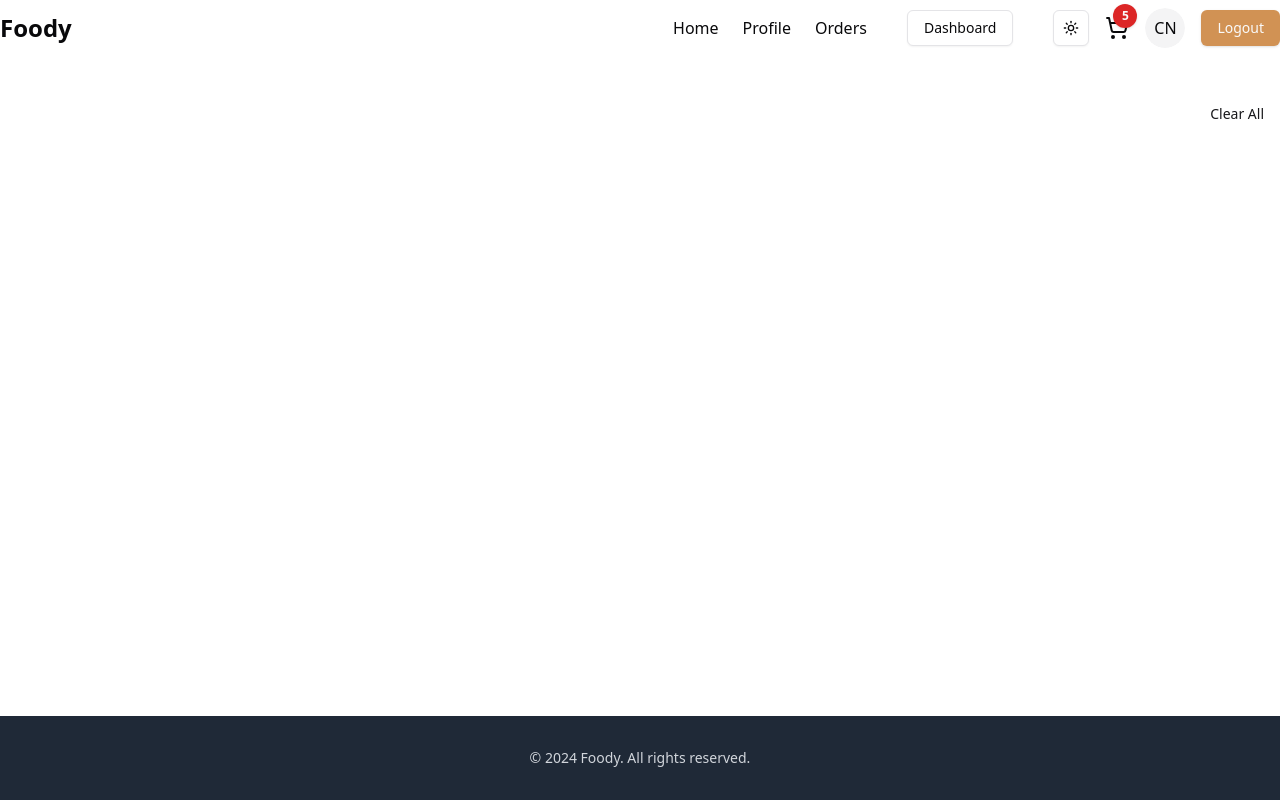
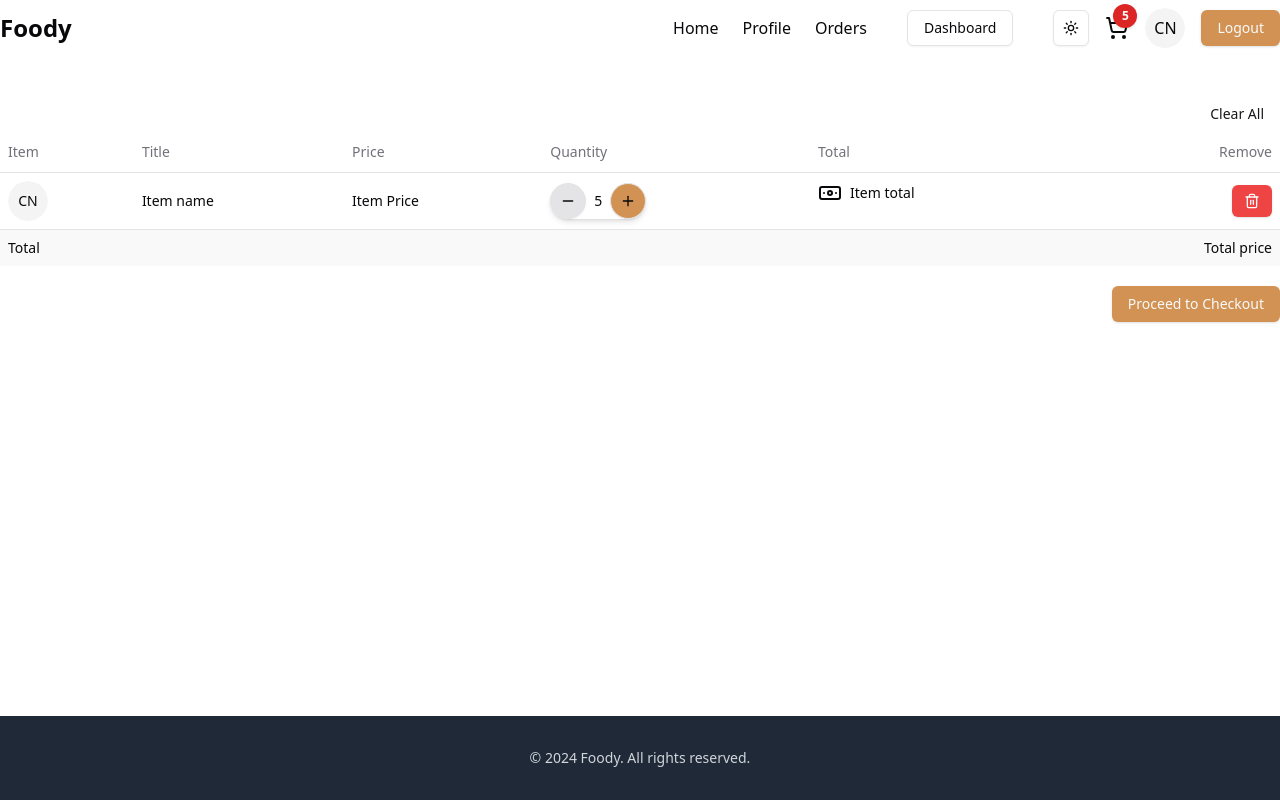
Before and after one commit to himankshu1/foody-mern-typescript, a React (Vite) app in the folder frontend/: page /cart in a window 1280 px wide. Built offline with nearby package versions, Linux system fonts and the light colour scheme.

Commit message:
add cart page

```diff
--- a/frontend/src/components/Cart.tsx
+++ b/frontend/src/components/Cart.tsx
@@ -1,11 +1,113 @@
+import { Banknote, Minus, Plus, Trash2 } from "lucide-react";
+import { Avatar, AvatarFallback, AvatarImage } from "./ui/avatar";
 import { Button } from "./ui/button";
+import {
+    Table,
+    TableBody,
+    TableCell,
+    TableFooter,
+    TableHead,
+    TableHeader,
+    TableRow,
+} from "./ui/table";
+import { useState } from "react";
+import CheckoutPopup from "./CheckoutPopup";
 
 export default function Cart() {
+    const [open, setOpen] = useState<boolean>(false);
+
     return (
         <div className="flex flex-col max-w-7xl my-10">
             <div className="flex justify-end">
                 <Button variant="link">Clear All</Button>
             </div>
+
+            <Table>
+                {/* cart page labels */}
+                <TableHeader>
+                    <TableRow>
+                        <TableHead>Item</TableHead>
+                        <TableHead>Title</TableHead>
+                        <TableHead>Price</TableHead>
+                        <TableHead>Quantity</TableHead>
+                        <TableHead>Total</TableHead>
+                        <TableHead className="text-right">Remove</TableHead>
+                    </TableRow>
+                </TableHeader>
+
+                {/* cart page added items */}
+                <TableBody>
+                    <TableRow>
+                        <TableCell>
+                            <Avatar>
+                                <AvatarImage src="" alt="" />
+                                <AvatarFallback>CN</AvatarFallback>
+                            </Avatar>
+                        </TableCell>
+
+                        <TableCell>Item name</TableCell>
+                        <TableCell>Item Price</TableCell>
+                        {/* item quantity */}
+                        <TableCell>
+                            <div className="w-fit flex gap-2 items-center rounded-full border-zinc-100 dark:border-zinc-800 shadow-md">
+                                <Button
+                                    className="rounded-full bg-zinc-200"
+                                    size="icon"
+                                    variant="outline"
+                                >
+                                    <Minus className="font-extrabold" />
+                                </Button>
+
+                                <span>5</span>
+
+                                <Button
+                                    className="rounded-full bg-orange hover:bg-hoverOrange"
+                                    size="icon"
+                                    variant="outline"
+                                >
+                                    <Plus className="font-extrabold" />
+                                </Button>
+                            </div>
+                        </TableCell>
+
+                        <TableCell className="flex items-center gap-2">
+                            <Banknote />
+                            Item total
+                        </TableCell>
+
+                        <TableCell className="text-right">
+                            <Button
+                                size="sm"
+                                className="bg-red-500 hover:bg-red-600"
+                            >
+                                <Trash2 className="" />
+                            </Button>
+                        </TableCell>
+                    </TableRow>
+                </TableBody>
+
+                <TableFooter>
+                    <TableRow>
+                        <TableCell colSpan={5} className="">
+                            Total
+                        </TableCell>
+                        <TableCell className="text-right">
+                            Total price
+                        </TableCell>
+                    </TableRow>
+                </TableFooter>
+            </Table>
+
+            <div className="flex justify-end my-5">
+                <Button
+                    className="bg-orange hover:bg-hoverOrange"
+                    onClick={() => setOpen(true)}
+                >
+                    Proceed to Checkout
+                </Button>
+            </div>
+
+            <CheckoutPopup open={open} setOpen={setOpen} />
         </div>
     );
 }
--- /dev/null
+++ b/frontend/src/components/CheckoutPopup.tsx
@@ -0,0 +1,5 @@
+import { OpenPopupProps } from "@/lib/types";
+
+export default function CheckoutPopup({ open, setOpen }: OpenPopupProps) {
+    return <div></div>;
+}
--- /dev/null
+++ b/frontend/src/components/ui/table.tsx
@@ -0,0 +1,120 @@
+import * as React from "react"
+
+import { cn } from "@/lib/utils"
+
+const Table = React.forwardRef<
+  HTMLTableElement,
+  React.HTMLAttributes<HTMLTableElement>
+>(({ className, ...props }, ref) => (
+  <div className="relative w-full overflow-auto">
+    <table
+      ref={ref}
+      className={cn("w-full caption-bottom text-sm", className)}
+      {...props}
+    />
+  </div>
+))
+Table.displayName = "Table"
+
+const TableHeader = React.forwardRef<
+  HTMLTableSectionElement,
+  React.HTMLAttributes<HTMLTableSectionElement>
+>(({ className, ...props }, ref) => (
+  <thead ref={ref} className={cn("[&_tr]:border-b", className)} {...props} />
+))
+TableHeader.displayName = "TableHeader"
+
+const TableBody = React.forwardRef<
+  HTMLTableSectionElement,
+  React.HTMLAttributes<HTMLTableSectionElement>
+>(({ className, ...props }, ref) => (
+  <tbody
+    ref={ref}
+    className={cn("[&_tr:last-child]:border-0", className)}
+    {...props}
+  />
+))
+TableBody.displayName = "TableBody"
+
+const TableFooter = React.forwardRef<
+  HTMLTableSectionElement,
+  React.HTMLAttributes<HTMLTableSectionElement>
+>(({ className, ...props }, ref) => (
+  <tfoot
+    ref={ref}
+    className={cn(
+      "border-t bg-muted/50 font-medium [&>tr]:last:border-b-0",
+      className
+    )}
+    {...props}
+  />
+))
+TableFooter.displayName = "TableFooter"
+
+const TableRow = React.forwardRef<
+  HTMLTableRowElement,
+  React.HTMLAttributes<HTMLTableRowElement>
+>(({ className, ...props }, ref) => (
+  <tr
+    ref={ref}
+    className={cn(
+      "border-b transition-colors hover:bg-muted/50 data-[state=selected]:bg-muted",
+      className
+    )}
+    {...props}
+  />
+))
+TableRow.displayName = "TableRow"
+
+const TableHead = React.forwardRef<
+  HTMLTableCellElement,
+  React.ThHTMLAttributes<HTMLTableCellElement>
+>(({ className, ...props }, ref) => (
+  <th
+    ref={ref}
+    className={cn(
+      "h-10 px-2 text-left align-middle font-medium text-muted-foreground [&:has([role=checkbox])]:pr-0 [&>[role=checkbox]]:translate-y-[2px]",
+      className
+    )}
+    {...props}
+  />
+))
+TableHead.displayName = "TableHead"
+
+const TableCell = React.forwardRef<
+  HTMLTableCellElement,
+  React.TdHTMLAttributes<HTMLTableCellElement>
+>(({ className, ...props }, ref) => (
+  <td
+    ref={ref}
+    className={cn(
+      "p-2 align-middle [&:has([role=checkbox])]:pr-0 [&>[role=checkbox]]:translate-y-[2px]",
+      className
+    )}
+    {...props}
+  />
+))
+TableCell.displayName = "TableCell"
+
+const TableCaption = React.forwardRef<
+  HTMLTableCaptionElement,
+  React.HTMLAttributes<HTMLTableCaptionElement>
+>(({ className, ...props }, ref) => (
+  <caption
+    ref={ref}
+    className={cn("mt-4 text-sm text-muted-foreground", className)}
+    {...props}
+  />
+))
+TableCaption.displayName = "TableCaption"
+
+export {
+  Table,
+  TableHeader,
+  TableBody,
+  TableFooter,
+  TableHead,
+  TableRow,
+  TableCell,
+  TableCaption,
+}
```
Also changed, not shown: frontend/src/lib/types.ts (+7 -0 lines).
